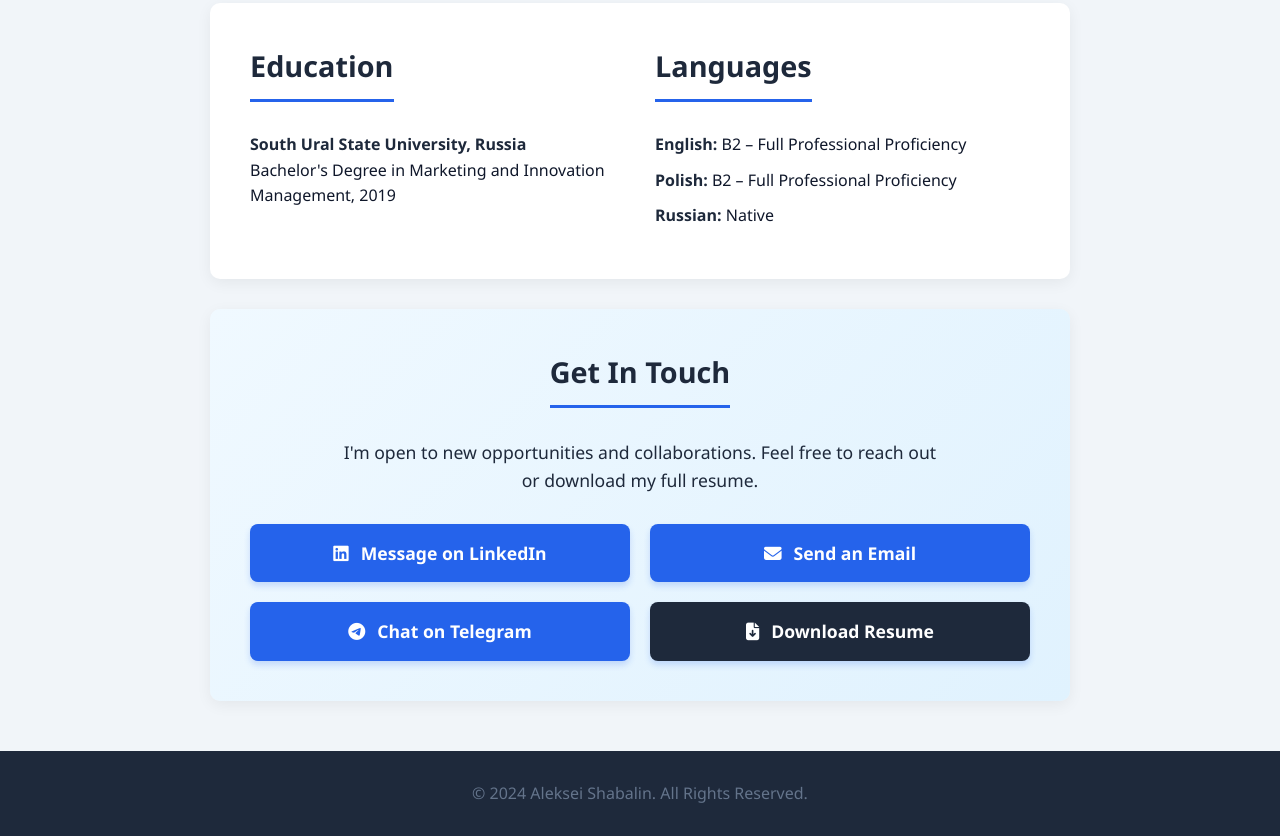
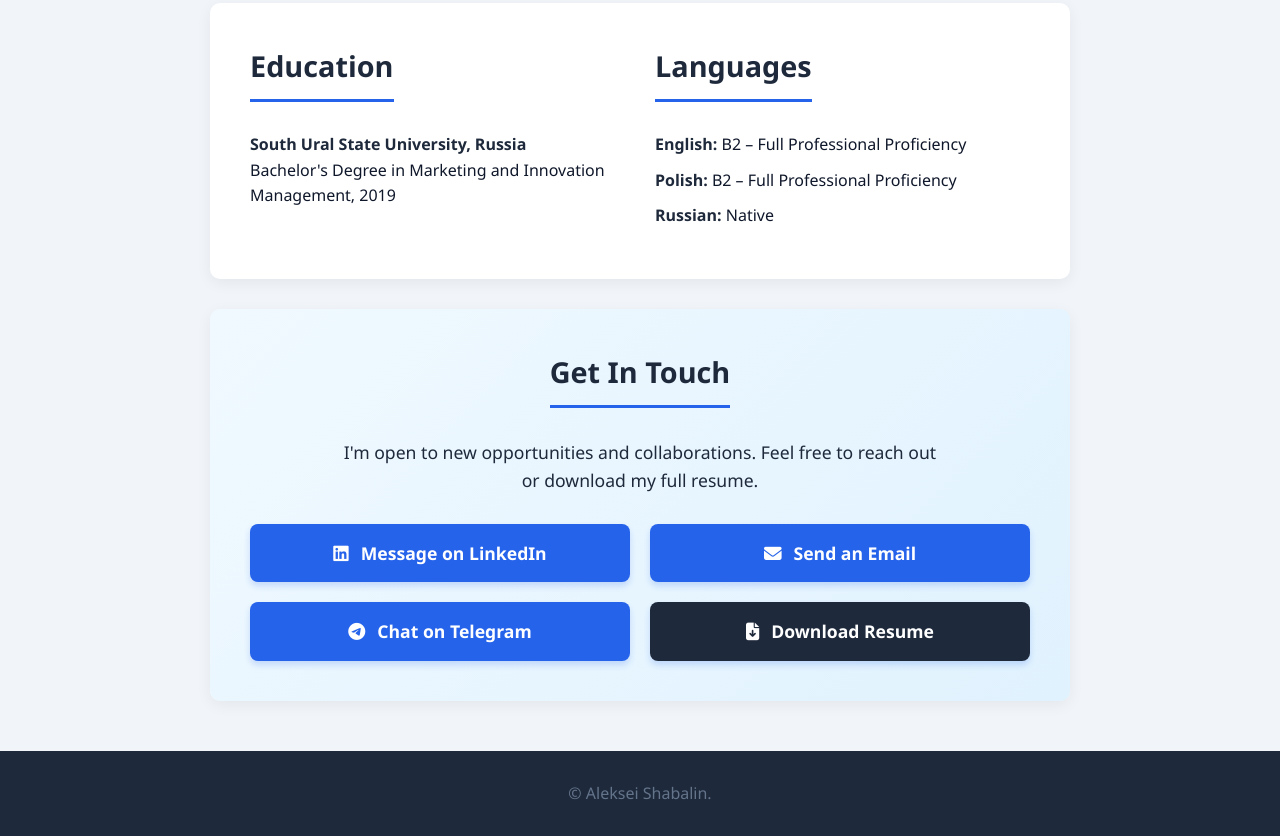
Before and after one commit to aleksei-shabalin/portfolio, a plain HTML site: page index.html in a window 1280 px wide. Shown: the part 4612-5448 px from the top of the page. Drawn offline with Linux system fonts and the light colour scheme.

Commit message:
Index.html

```diff
--- a/index.html
+++ b/index.html
@@ -420,7 +420,7 @@
 
     <!-- Footer -->
     <footer>
-        <p>&copy; 2024 Aleksei Shabalin. All Rights Reserved.</p>
+        <p>&copy; Aleksei Shabalin.</p>
     </footer>
 
     <script>
```
